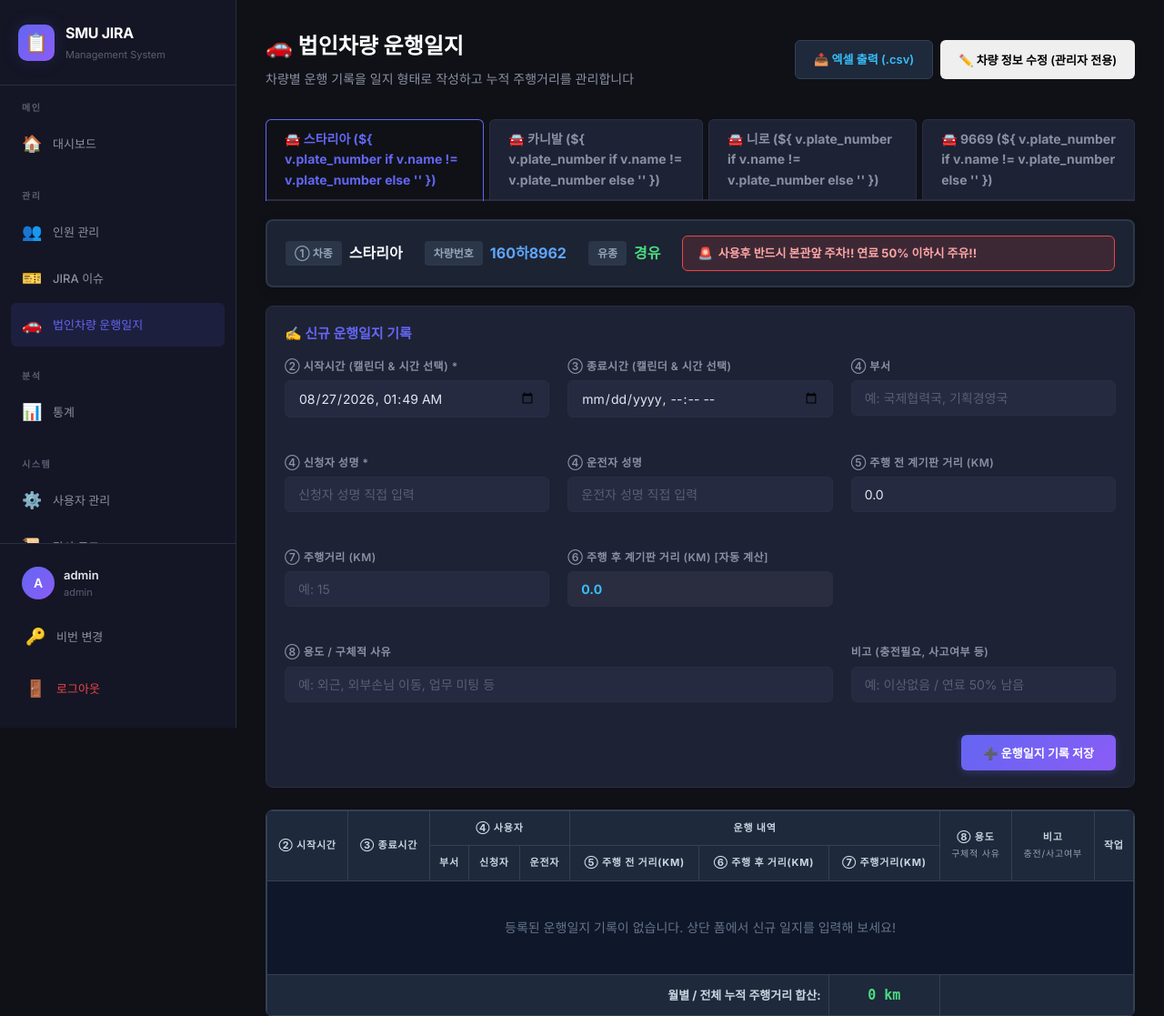
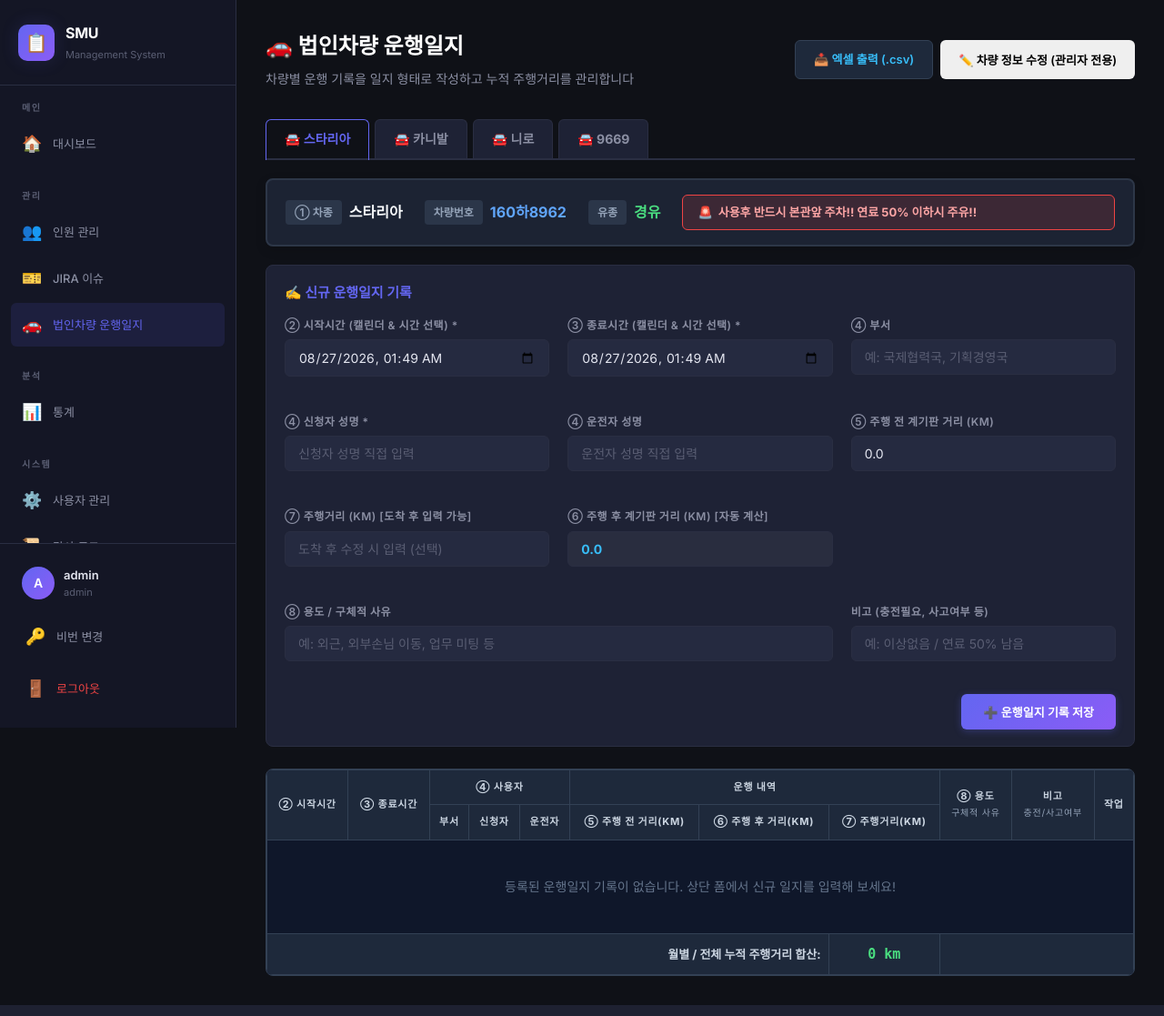
Before and after one commit to young-ch/VehicleMileage_PROD, a Flask app: page /vehicle/1 in a window 1280 px wide. Shown: the top 1117 px of the page at 91% size. Run offline with Flask 3, Linux system fonts and the light colour scheme; a user stored in the database is signed in; data comes from the database, SQL or seed files in the repository; data that the repository does not hold is empty.

Commit message:
운행일지수정

```diff
--- a/app/__init__.py
+++ b/app/__init__.py
@@ -47,7 +47,7 @@ def create_app(config_name='default'):
     @app.context_processor
     def inject_globals():
         return {
-            'app_name': 'SMU JIRA 관리 시스템',
+            'app_name': 'SMU 관리 시스템',
         }
 
     # DB 테이블 자동 생성 (개발 모드)
--- a/app/templates/base.html
+++ b/app/templates/base.html
@@ -21,7 +21,7 @@
             <div class="sidebar-brand">
                 <div class="brand-icon">📋</div>
                 <div>
-                    <h1>SMU JIRA</h1>
+                    <h1>SMU</h1>
                     <span>Management System</span>
                 </div>
             </div>
--- a/app/templates/vehicle/log.html
+++ b/app/templates/vehicle/log.html
@@ -152,7 +152,7 @@
     {% for v in all_vehicles %}
     <a href="{{ url_for('vehicle.view_log', vehicle_id=v.id) }}"
        class="vehicle-tab {{ 'active' if v.id == current_vehicle.id }}">
-        🚘 {{ v.name }} (${ v.plate_number if v.name != v.plate_number else '' })
+        🚘 {{ v.name }}
     </a>
     {% endfor %}
 </div>
@@ -227,8 +227,8 @@
                 <input type="datetime-local" name="start_time" class="form-control" id="inp-start-time" required>
             </div>
             <div class="form-group">
-                <label class="form-label">③ 종료시간 (캘린더 & 시간 선택)</label>
-                <input type="datetime-local" name="end_time" class="form-control" id="inp-end-time">
+                <label class="form-label">③ 종료시간 (캘린더 & 시간 선택) *</label>
+                <input type="datetime-local" name="end_time" class="form-control" id="inp-end-time" required>
             </div>
 
             <div class="form-group">
@@ -251,9 +251,9 @@
             </div>
 
             <div class="form-group">
-                <label class="form-label">⑦ 주행거리 (km)</label>
+                <label class="form-label">⑦ 주행거리 (km) [도착 후 입력 가능]</label>
                 <input type="number" step="0.1" name="distance" id="inp_distance" class="form-control"
-                       placeholder="예: 15" oninput="calcDistances()" required>
+                       placeholder="도착 후 수정 시 입력 (선택)" oninput="calcDistances()">
             </div>
 
             <div class="form-group">
@@ -319,6 +319,10 @@
                     <td>{{ log.notes or '-' }}</td>
                     <td>
                         {% if current_user.is_admin or current_user.is_vehicle_manager or log.registered_by == current_user.id %}
+                        <button type="button" class="btn btn-sm btn-secondary" style="padding: 2px 8px; font-size:11px; margin-right:4px;"
+                                onclick="openLogItemEditModal({{ log.id }}, '{{ log.end_time or '' }}', '{{ log.driver or '' }}', '{{ log.distance or 0 }}', '{{ log.purpose or '' }}', '{{ log.notes or '' }}')">
+                            수정
+                        </button>
                         <form method="POST" action="{{ url_for('vehicle.delete_log', log_id=log.id) }}" style="display:inline;">
                             <input type="hidden" name="csrf_token" value="{{ csrf_token() }}">
                             <button type="submit" class="btn btn-sm btn-danger" style="padding: 2px 6px; font-size:11px;"
@@ -346,6 +350,42 @@
     </table>
 </div>
 
+<!-- 5. 운행일지 리스트 항목 수정 팝업/모달 (종료시간, 운전자, 주행거리, 용도, 비고) -->
+<div id="log-item-edit-panel" class="card" style="display: none; border: 2px solid var(--accent-primary); margin-top: 24px;">
+    <div class="card-header" style="background: #1e293b; color: #f8fafc;">
+        <h3 class="card-title">✏️ 운행일지 기록 수정 (도착 후 주행거리 / 종료시간 / 용도 입력)</h3>
+    </div>
+    <form id="log-edit-form" method="POST" action="" style="padding: 18px 20px;">
+        <input type="hidden" name="csrf_token" value="{{ csrf_token() }}">
+        <div class="form-grid">
+            <div class="form-group">
+                <label class="form-label">③ 종료시간 (캘린더 & 시간 선택)</label>
+                <input type="datetime-local" name="end_time" id="edit_end_time" class="form-control">
+            </div>
+            <div class="form-group">
+                <label class="form-label">④ 운전자 성명</label>
+                <input type="text" name="driver" id="edit_driver" class="form-control" placeholder="운전자 성명">
+            </div>
+            <div class="form-group">
+                <label class="form-label">⑦ 주행거리 (km)</label>
+                <input type="number" step="0.1" name="distance" id="edit_distance" class="form-control" placeholder="도착 후 주행거리 (km)">
+            </div>
+            <div class="form-group">
+                <label class="form-label">⑧ 용도 / 구체적 사유</label>
+                <input type="text" name="purpose" id="edit_purpose" class="form-control" placeholder="예: 외근, 외부손님 이동, 업무 미팅 등">
+            </div>
+            <div class="form-group" style="grid-column: span 2;">
+                <label class="form-label">비고 (충전필요, 사고여부 등)</label>
+                <input type="text" name="notes" id="edit_notes" class="form-control" placeholder="비고 입력">
+            </div>
+        </div>
+        <div class="btn-group mt-2" style="text-align: right;">
+            <button type="submit" class="btn btn-primary" style="padding: 8px 20px;">💾 수정 내용 저장</button>
+            <button type="button" class="btn btn-secondary" onclick="closeLogItemEditModal()">취소</button>
+        </div>
+    </form>
+</div>
+
 {% endblock %}
 
 {% block extra_js %}
@@ -369,6 +409,36 @@
         }
     }
 
+    // 리스트 항목 수정 모달 열기
+    function openLogItemEditModal(id, endTime, driver, distance, purpose, notes) {
+        const panel = document.getElementById('log-item-edit-panel');
+        const form = document.getElementById('log-edit-form');
+
+        if (panel && form) {
+            form.action = `/vehicle/log/${id}/edit`;
+
+            if (endTime && endTime.includes(' ')) {
+                endTime = endTime.replace(' ', 'T');
+            }
+            document.getElementById('edit_end_time').value = endTime || '';
+            document.getElementById('edit_driver').value = driver || '';
+            document.getElementById('edit_distance').value = (distance && distance !== '0') ? distance : '';
+            document.getElementById('edit_purpose').value = purpose || '';
+            document.getElementById('edit_notes').value = notes || '';
+
+            panel.style.display = 'block';
+            panel.scrollIntoView({ behavior: 'smooth' });
+        }
+    }
+
+    // 리스트 항목 수정 모달 닫기
+    function closeLogItemEditModal() {
+        const panel = document.getElementById('log-item-edit-panel');
+        if (panel) {
+            panel.style.display = 'none';
+        }
+    }
+
     // 페이지 로드 시 오늘 날짜 기본 입력
     document.addEventListener('DOMContentLoaded', () => {
         const now = new Date();
@@ -385,6 +455,11 @@
             startInp.value = nowLocalStr;
         }
 
+        const endInp = document.getElementById('inp-end-time');
+        if (endInp && !endInp.value) {
+            endInp.value = nowLocalStr;
+        }
+
         calcDistances();
     });
 </script>
--- a/app/vehicle/routes.py
+++ b/app/vehicle/routes.py
@@ -90,8 +90,8 @@ def add_log(vehicle_id):
     purpose = request.form.get('purpose', '').strip()
     notes = request.form.get('notes', '').strip()
 
-    if not start_time or not applicant:
-        flash('시작시간 및 신청자 성명은 필수 입력값입니다.', 'danger')
+    if not start_time or not end_time or not applicant:
+        flash('시작시간, 종료시간 및 신청자 성명은 필수 입력값입니다.', 'danger')
         return redirect(url_for('vehicle.view_log', vehicle_id=vehicle_id))
 
     new_log = VehicleLog(
@@ -119,6 +119,63 @@ def add_log(vehicle_id):
     })
 
     flash(f'{vehicle.name} 운행일지가 등록되었습니다. (주행거리: {distance} km)', 'success')
+    return redirect(url_for('vehicle.view_log', vehicle_id=vehicle_id))
+
+
+@vehicle_bp.route('/log/<int:log_id>/edit', methods=['POST'])
+@login_required
+def edit_log(log_id):
+    """운행일지 리스트 항목 수정 (종료시간, 운전자, 주행거리, 용도, 비고)"""
+    log_item = VehicleLog.query.get_or_404(log_id)
+    vehicle_id = log_item.vehicle_id
+
+    # 작성자 본인 또는 차량관리자만 수정 가능
+    if not current_user.is_admin and not current_user.is_vehicle_manager and log_item.registered_by != current_user.id:
+        flash('본인이 등록한 일지 또는 차량관리자만 수정할 수 있습니다.', 'danger')
+        return redirect(url_for('vehicle.view_log', vehicle_id=vehicle_id))
+
+    old_values = {
+        'end_time': log_item.end_time,
+        'driver': log_item.driver,
+        'distance': log_item.distance,
+        'purpose': log_item.purpose,
+        'notes': log_item.notes
+    }
+
+    new_end_time = request.form.get('end_time', '').strip().replace('T', ' ')
+    if new_end_time:
+        log_item.end_time = new_end_time
+
+    if 'driver' in request.form:
+        log_item.driver = request.form.get('driver', '').strip()
+
+    if 'purpose' in request.form:
+        log_item.purpose = request.form.get('purpose', '').strip()
+
+    if 'notes' in request.form:
+        log_item.notes = request.form.get('notes', '').strip()
+
+    # 주행거리 입력 시 주행후 거리 재계산: end_distance = start_distance + distance
+    dist_val = request.form.get('distance', '').strip()
+    if dist_val != '':
+        try:
+            new_distance = float(dist_val)
+            log_item.distance = new_distance
+            log_item.end_distance = log_item.start_distance + new_distance
+        except ValueError:
+            pass
+
+    db.session.commit()
+
+    log_audit('UPDATE', 'vehicle_logs', log_item.id, old_values=old_values, new_values={
+        'end_time': log_item.end_time,
+        'driver': log_item.driver,
+        'distance': log_item.distance,
+        'purpose': log_item.purpose,
+        'notes': log_item.notes
+    })
+
+    flash('운행일지 기록이 성공적으로 수정되었습니다.', 'success')
     return redirect(url_for('vehicle.view_log', vehicle_id=vehicle_id))
 
 
```
